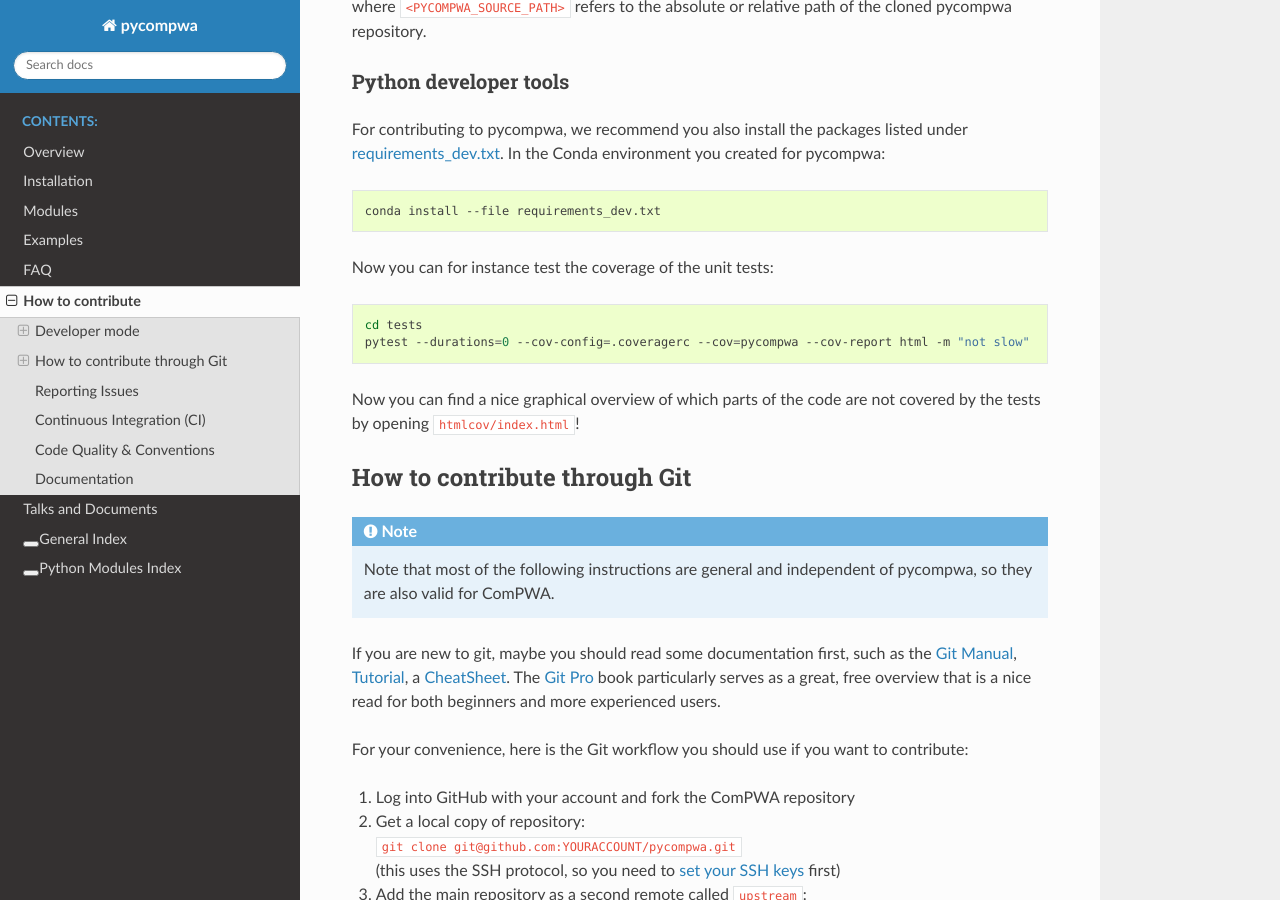
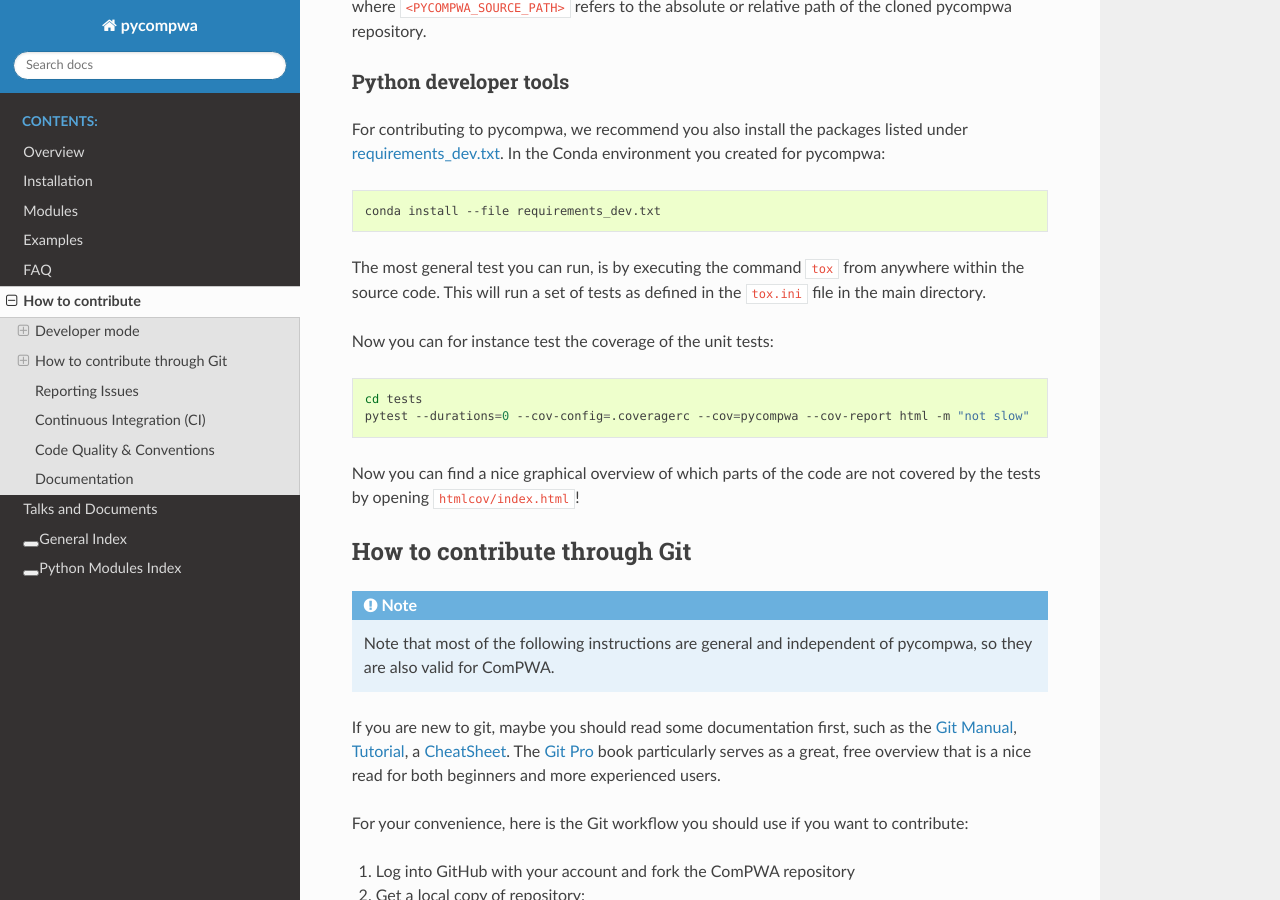
Before and after one commit to ComPWA/pycompwa, a Sphinx documentation site: the page built from doc/source/contribute.rst, in a window 1280 px wide and 900 px high, scrolled down 1138 px. Built offline with Sphinx 7.4.7 and the Read the Docs theme 2.0.0, drawn with Linux system fonts in a browser that asks for light colours; pages that are not in the unit, such as notebooks, are missing from menus.

Commit message:
ci: add some tools for local style testing (#63)
* style: add EditorConfig file
  (see https://editorconfig.org/)

* test: add simple tox.ini (misses setup)

* test: add flake8 to tox

* test: add more flake8 plugins

* ci: improve task description

```diff
--- a/doc/source/contribute.rst
+++ b/doc/source/contribute.rst
@@ -73,6 +73,10 @@ the Conda environment you created for pycompwa:
 .. code-block:: shell
 
   conda install --file requirements_dev.txt
+
+The most general test you can run, is by executing the command ``tox`` from
+anywhere within the source code. This will run a set of tests as defined in the
+``tox.ini`` file in the main directory.
 
 Now you can for instance test the coverage of the unit tests:
 
--- a/requirements_dev.txt
+++ b/requirements_dev.txt
@@ -1,6 +1,8 @@
 autopep8
 doc8
+flake8
 pylint
 pytest
 pytest-cov
 scipy
+tox
```
Also changed, not shown: .travis.yml, 3 other files.
